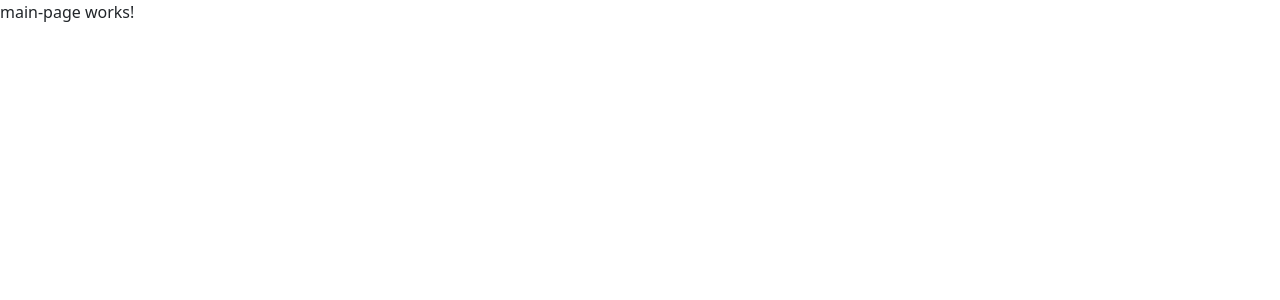
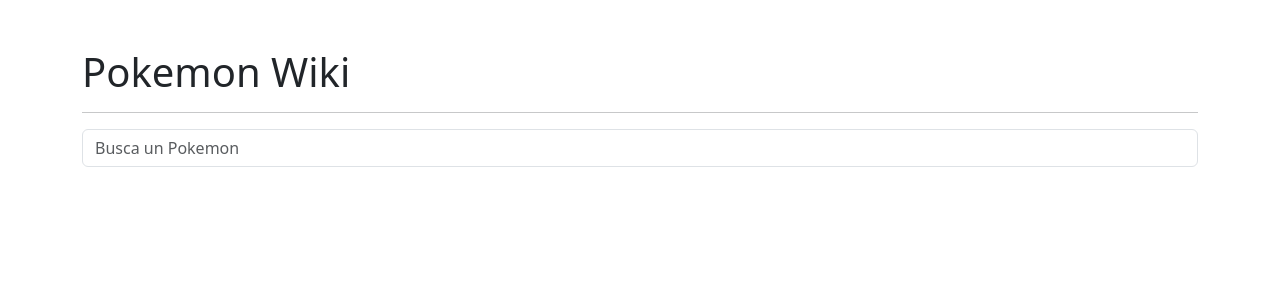
Before and after one commit to SergioSanchezIglesias/Pokemon-Wiki, an Angular app in the folder pokemonApp/: page / in a window 1280 px wide. Shown: the top 300 px of the page. Built offline with nearby package versions, Linux system fonts and the light colour scheme.

Commit message:
Primeros pasos. Realizamos búsquedas.
Lo siguiente ha hacer es que se haga una búsqueda general, no cada vez que se pulse una tecla.

```diff
--- a/pokemonApp/src/app/app.module.ts
+++ b/pokemonApp/src/app/app.module.ts
@@ -1,5 +1,6 @@
 import { NgModule } from '@angular/core';
 import { BrowserModule } from '@angular/platform-browser';
+import { HttpClientModule } from '@angular/common/http';
 
 import { AppRoutingModule } from './app-routing.module';
 import { AppComponent } from './app.component';
@@ -12,7 +13,8 @@
   ],
   imports: [
     BrowserModule,
-    AppRoutingModule
+    AppRoutingModule,
+    HttpClientModule
   ],
   providers: [],
   bootstrap: [AppComponent]
--- a/pokemonApp/src/app/pages/main-page/main-page.component.html
+++ b/pokemonApp/src/app/pages/main-page/main-page.component.html
@@ -1 +1,6 @@
-<p>main-page works!</p>
+<div class="container my-5">
+    <h1>Pokemon Wiki</h1>
+    <hr>
+
+    <input type="text" class="form-control" placeholder="Busca un Pokemon" (input)="onSearch($event)">
+</div>
--- a/pokemonApp/src/app/pages/main-page/main-page.component.ts
+++ b/pokemonApp/src/app/pages/main-page/main-page.component.ts
@@ -1,4 +1,8 @@
 import { Component } from '@angular/core';
+import { Observable, catchError, delay, of, tap } from 'rxjs';
+import { PokemonSearch } from 'src/app/interfaces/pokemon.interface';
+import { PokemonService } from 'src/app/services/pokemon.service';
+
 
 @Component({
   selector: 'app-main-page',
@@ -7,4 +11,18 @@
 })
 export class MainPageComponent {
 
+  constructor(private pokemonService: PokemonService) { }
+
+
+
+  onSearch(term: any): void {
+
+    const name = term.target.value;
+
+    this.pokemonService.searchPokemonByName(name)
+      .subscribe(pokemons => {
+        console.log(pokemons);
+      });
+  }
+
 }
--- /dev/null
+++ b/pokemonApp/src/app/services/pokemon.service.ts
@@ -0,0 +1,23 @@
+import { HttpClient } from '@angular/common/http';
+import { Injectable } from '@angular/core';
+import { Observable, catchError, delay, of, tap } from 'rxjs';
+
+
+import { environments } from 'src/environments/environments';
+import { PokemonSearch } from '../interfaces/pokemon.interface';
+
+@Injectable({
+  providedIn: 'root'
+})
+export class PokemonService {
+
+  constructor(private http: HttpClient) { }
+
+  searchPokemonByName(name: string): Observable<PokemonSearch[]> {
+    return this.http.get<PokemonSearch[]>(`${environments.apiUrl}/pokemon/${name}`)
+      .pipe(
+        catchError(() => of([])),
+        delay(2000),
+      );
+  }
+}
--- /dev/null
+++ b/pokemonApp/src/environments/environments.ts
@@ -0,0 +1,3 @@
+export const environments = {
+    apiUrl: 'https://pokeapi.co/api/v2',
+}
```
Also changed, not shown: pokemonApp/src/app/interfaces/pokemon.interface.ts (added, +13 -0 lines).
